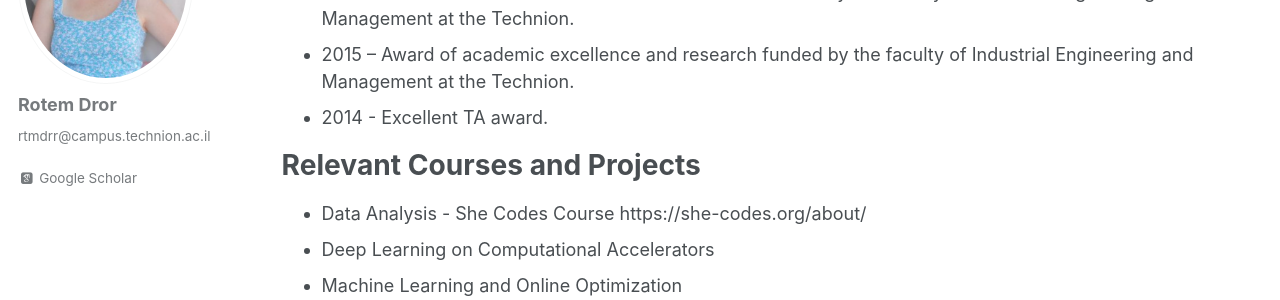
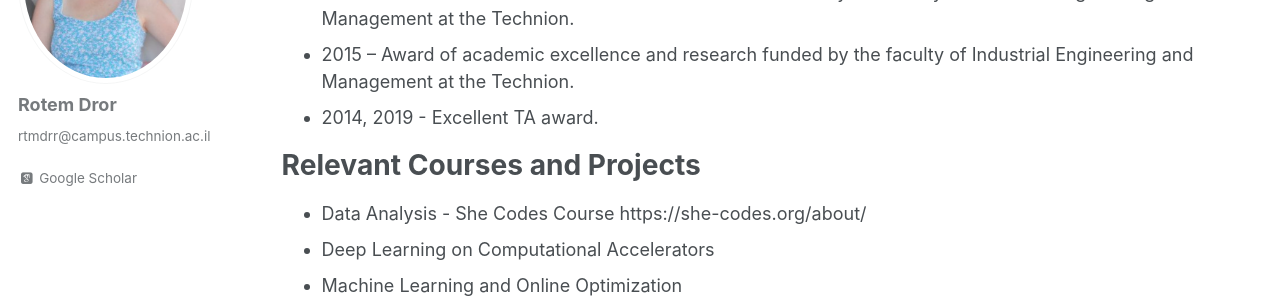
Before and after one commit to rtmdrr/rtmdrr.github.io, a Jekyll site: the page built from _pages/cv.md, in a window 1280 px wide and 900 px high, scrolled down 1103 px. Shown: the part 153-453 px from the top of the window. Built offline with Jekyll 4.4.1, drawn with Linux system fonts in a browser that asks for light colours; some web fonts are replaced.

Commit message:
Update cv.md

```diff
--- a/_pages/cv.md
+++ b/_pages/cv.md
@@ -30,7 +30,7 @@ Awards
 * 2017-2018 - Gutwirth fellowship.
 * 2017 - Award of academic excellence and research funded by the faculty of Industrial Engineering and Management at the Technion.
 * 2015 – Award of academic excellence and research funded by the faculty of Industrial Engineering and Management at the Technion.
-* 2014 - Excellent TA award.
+* 2014, 2019 - Excellent TA award.
 
 Relevant Courses and Projects
 ======
```
